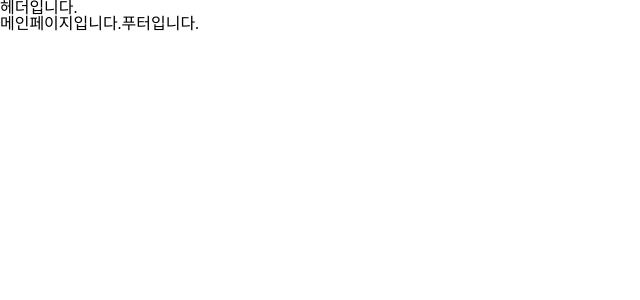
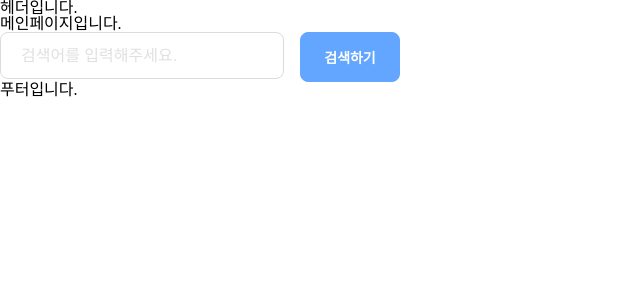
Before and after one commit to prgrms-web-devcourse-final-project/WEB1_1_Bongdari_FE, a React (Vite) app: page /main in a window 1280 px wide. Shown: the top 300 px of the page, without its empty margins (0-640 px from the left). Built offline with nearby package versions, Linux system fonts and the light colour scheme; a web font is replaced by a local one.

Commit message:
✨feat : searchBar 컴포넌트 개발

```diff
--- a/src/components/search-bar/index.tsx
+++ b/src/components/search-bar/filter-search/index.tsx
@@ -3,7 +3,7 @@ import InputBox from '@/components/inputBox';
 import testFunc from './logic/testFunc';
 import { Wrapper } from './indexCss';
 
-const SearchBar = () => {
+const FilterSearchBar = () => {
   return (
     <Wrapper>
       <InputBox
@@ -17,4 +17,4 @@ const SearchBar = () => {
     </Wrapper>
   );
 };
-export default SearchBar;
+export default FilterSearchBar;
--- /dev/null
+++ b/src/components/search-bar/nonfilter-search/index.tsx
@@ -0,0 +1,36 @@
+import InputBox from '@/components/inputBox';
+import { InputBoxContainer, Wrapper } from './indexCss';
+import { OtherButton } from '@/components/button';
+import testFunc from './logic/testFunc';
+import theme from '@/styles/theme';
+
+interface NonFilterSearchBar {
+  type: boolean;
+}
+
+const NonFilterSearchBar: React.FC<NonFilterSearchBar> = ({ type }) => {
+  return (
+    <Wrapper>
+      <InputBoxContainer>
+        <InputBox
+          getInputText={testFunc}
+          width="100%"
+          height={type ? '57px' : '47px'}
+          borderradius="8px"
+          colortype={0}
+          placeholder="검색어를 입력해주세요."></InputBox>
+      </InputBoxContainer>
+      <OtherButton
+        label="검색하기"
+        width={type ? '188px' : '100px'}
+        border={`1px solid ${theme.pointColor.Regular}`}
+        borderRadius="8px"
+        bgColor={theme.pointColor.Regular}
+        color="white"
+        fontSize="14px"
+        fontWeight="700"
+        disabled={false}></OtherButton>
+    </Wrapper>
+  );
+};
+export default NonFilterSearchBar;
--- /dev/null
+++ b/src/components/search-bar/nonfilter-search/indexCss.ts
@@ -0,0 +1,12 @@
+import styled from 'styled-components';
+
+export const Wrapper = styled.div`
+  width: 90%;
+  max-width: 400px;
+  display: flex;
+  gap: 1rem;
+`;
+
+export const InputBoxContainer = styled.div`
+  flex: 1;
+`;
--- /dev/null
+++ b/src/components/search-bar/nonfilter-search/logic/testFunc.ts
@@ -0,0 +1,5 @@
+const testFunc = () => {
+    console.log('검색기능');
+}
+
+export default testFunc
--- a/src/pages/main-page/MainPage.tsx
+++ b/src/pages/main-page/MainPage.tsx
@@ -1,3 +1,9 @@
+import NonFilterSearchBar from '@/components/search-bar/nonfilter-search';
+
 export default function MainPage() {
-  return <>메인페이지입니다.</>;
+  return (
+    <>
+      메인페이지입니다.<NonFilterSearchBar type={false}></NonFilterSearchBar>
+    </>
+  );
 }
```
Also changed, not shown: src/components/search-bar/filter-search/indexCss.ts (renamed from src/components/search-bar/indexCss.ts), src/components/search-bar/filter-search/logic/testFunc.ts (renamed from src/components/search-bar/logic/testFunc.ts), src/components/search-bar/filter-search/ui/filter-box/index.tsx (renamed from src/components/search-bar/ui/filter-box/index.tsx), src/components/search-bar/filter-search/ui/filter-box/indexCss.ts (renamed from src/components/search-bar/ui/filter-box/indexCss.ts).
